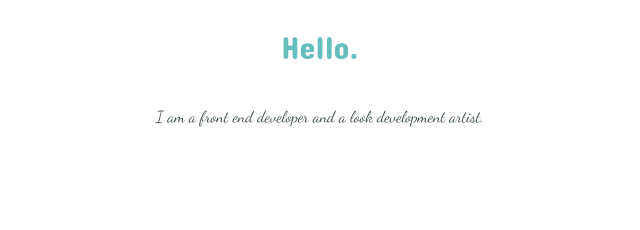
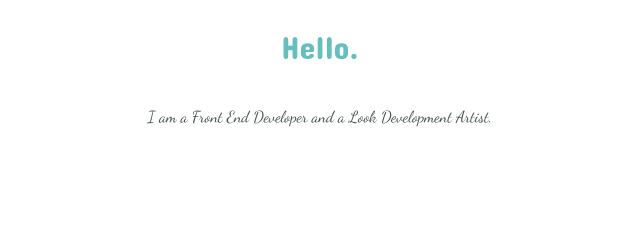
Before and after one commit to BrandonHaupt/cv, a plain HTML site: page index.html in a window 1280 px wide. Shown: the part 1377-1607 px from the top of the page, 320-960 px from the left. Drawn offline with Linux system fonts and the light colour scheme; a web font is replaced by a local one.

Commit message:
v1.4
More typos T.T

```diff
--- a/index.html
+++ b/index.html
@@ -34,7 +34,7 @@
         <div class="profile">
             <img src="images/profilepicture1.png" alt="it's cartoon me!">
             <h2>Hello.</h2>
-            <p class="intro">I am a front end developer and a look development artist.</p>
+            <p class="intro">I am a Front End Developer and a Look Development Artist.</p>
         </div>
         <hr>
         <div class="skills">
```
